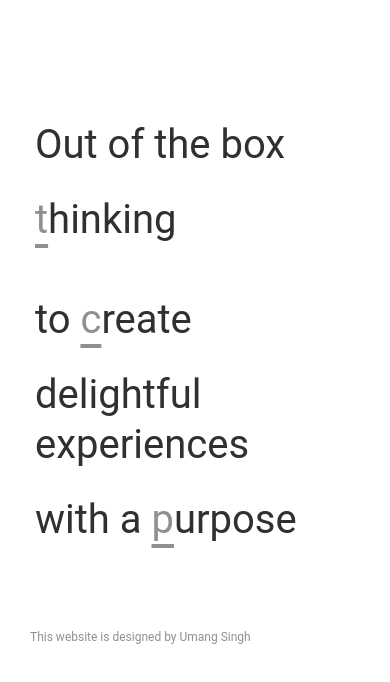
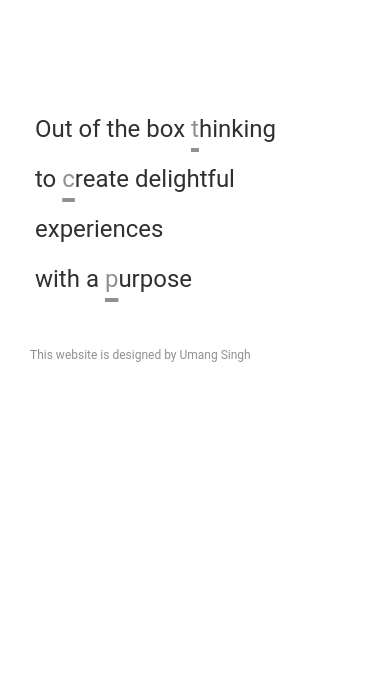
Before and after one commit to umangsingh27/umangsingh27.github.io, an Angular app in the folder portfolio/: page /about in a window 390 px wide. Shown: the top 682 px of the page. Built offline with nearby package versions, Linux system fonts and the light colour scheme; what ng2-pdf-viewer would draw is missing.

Commit message:
Intro font size for different screens

```diff
--- a/portfolio/src/app/about/about.component.css
+++ b/portfolio/src/app/about/about.component.css
@@ -25,5 +25,39 @@
     text-decoration: underline;
     text-decoration-color: #909090;
     text-decoration-thickness: 4px;
-    text-underline-offset: 11px
+    text-underline-offset: 11px;
 }
+
+/* page-margin for medium-sized screen devices*/
+@media only screen and (min-width: 768px) and (max-width:991px) {
+    .why-and-why-text {
+        font-weight: 400;
+        font-size: 32px;
+        line-height: 60px;
+    }
+
+    .focus-text {
+        font-weight: 400;
+        font-size: 32px;
+        line-height:70px;
+        text-decoration-thickness: 4px;
+        text-underline-offset: 11px;
+    }
+}
+
+/* page-margin for extra-small and small-sized screen devices*/
+@media only screen and (max-width:767px) {
+    .why-and-why-text {
+        font-weight: 400;
+        font-size: 24px;
+        line-height: 50px;
+    }
+
+    .focus-text {
+        font-weight: 400;
+        font-size: 24px;
+        line-height: 30px;
+        text-decoration-thickness: 4px;
+        text-underline-offset: 11px;
+    }
+}
```
